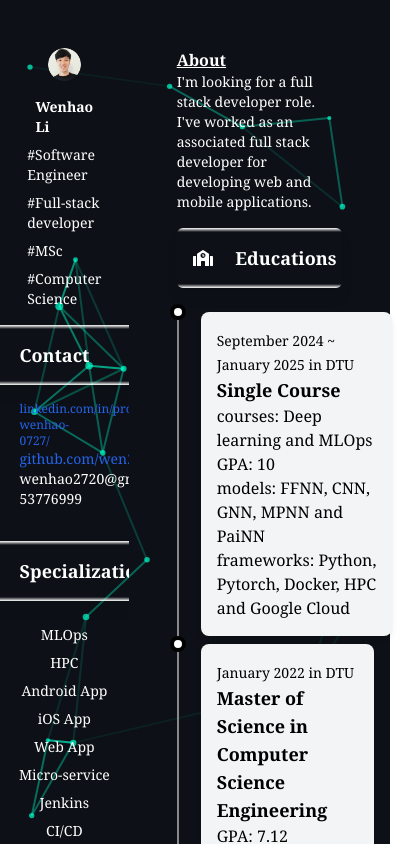
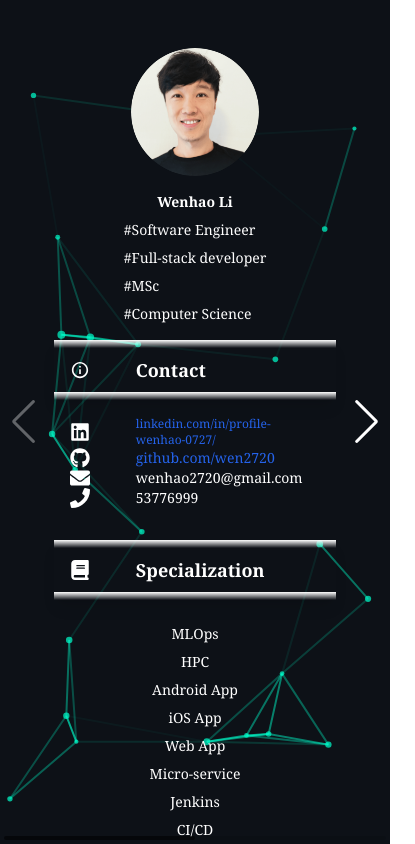
Before and after one commit to wen2720/next.cv, a Next.js app: page / in a window 390 px wide. Shown: the top 844 px of the page, 415 px wide, since content can reach past the window. Built offline with nearby package versions, Linux system fonts and the light colour scheme.

Commit message:
v a.28.02.2025

```diff
--- a/app/globals.css
+++ b/app/globals.css
@@ -5,6 +5,7 @@
 :root {
   --background: #ffffff;
   --foreground: #171717;
+  --swiper-navigation-color: #ffffff;
 }
 
 @media (prefers-color-scheme: dark) {
@@ -20,8 +21,6 @@ body {
   font-family: Arial, Helvetica, sans-serif;
 }
 
-
-/* Add this in global.css */
 @layer utilities {
   ::-webkit-scrollbar {
     width: 8px; /* Adjust width */
--- a/components/app/page_cv.tsx
+++ b/components/app/page_cv.tsx
@@ -1,19 +1,86 @@
+// import { LeftColumn, RightColumn } from "@/components";
+// import TestParticles from "@/components/app/particles_test"
+
+// const CvPage = () => (
+//     <div className="flex h-screen w-full">
+//       {/* Left Side plane (3/8 of the screen) */}
+//       <TestParticles/>
+//       <aside className="w-[33%] p-6 h-screen overflow-y-auto z-10">
+//         <LeftColumn/>
+//       </aside>
+
+//       {/* Main Content Area (5/8 of the screen) */}
+//       <main className="w-[67%] p-6 z-10">
+//         <RightColumn/>
+//       </main>
+//     </div>
+//   )
+
+// export default CvPage
+
+"use client";
 import { LeftColumn, RightColumn } from "@/components";
-import TestParticles from "@/components/app/particles_test"
+import TestParticles from "@/components/app/particles_test";
+import { useEffect, useState } from "react";
 
-const CvPage = () => (
-    <div className="flex h-screen w-full">
-      {/* Left Side plane (3/8 of the screen) */}
-      <TestParticles/>
-      <aside className="w-[33%] p-6 h-screen overflow-y-auto z-10">
-        <LeftColumn/>
-      </aside>
 
-      {/* Main Content Area (5/8 of the screen) */}
-      <main className="w-[67%] p-6 z-10">
-        <RightColumn/>
-      </main>
+import { Swiper, SwiperSlide } from 'swiper/react';
+import { Navigation, Scrollbar, A11y } from 'swiper/modules';
+import 'swiper/css';
+import 'swiper/css/navigation';
+import 'swiper/css/scrollbar';
+
+
+const CvPage = () => {
+  const [isMobile, setIsMobile] = useState(false);
+
+  useEffect(() => {
+    const checkScreenSize = () => {
+      setIsMobile(window.innerWidth < 800);
+    };
+    checkScreenSize();
+    window.addEventListener("resize", checkScreenSize);
+    return () => window.removeEventListener("resize", checkScreenSize);
+  }, []);
+
+  return (
+    <div className="h-screen w-full ">
+      <TestParticles />
+      {
+        isMobile ?
+        (
+        <Swiper
+          modules={[Navigation, Scrollbar, A11y]}
+          slidesPerView={1}
+          navigation
+          scrollbar={{ draggable: true }}
+        >
+          <SwiperSlide>
+          <div className="p-6 h-screen overflow-y-auto z-10">
+            <LeftColumn />
+          </div>
+          </SwiperSlide>
+          <SwiperSlide>
+          <div className="p-6 h-screen overflow-y-auto z-10">
+            <RightColumn />
+          </div>
+          </SwiperSlide>
+        </Swiper>
+        )
+        :
+        (
+          <div className="flex h-screen w-full">
+            <aside className="w-[33%] p-6 z-10">
+              <LeftColumn />
+            </aside>
+            <main className="w-[67%] p-6 z-10">
+              <RightColumn />
+            </main>
+          </div>
+        )
+      }
     </div>
-  )
+  );
+};
 
-export default CvPage
+export default CvPage;
--- a/components/color_box.tsx
+++ b/components/color_box.tsx
@@ -22,12 +22,16 @@ export const ColorBox: React.FC<IconText> = (
 	}
 ) => (
 	<>
-		<div className="mt-4 p-4 rounded-md shadow-lg relative overflow-hidden">
+		<div className="mt-4 p-4 rounded-md shadow-lg relative overflow-visible">
 			{/* Fading top edge */}
-			<div className="absolute top-0 left-0 right-0 h-2 bg-gradient-to-b from-white via-transparent to-transparent"></div>
+			<div className="absolute top-0 left-0 right-0 h-2 bg-gradient-to-b from-white"
+				style={{ backgroundImage: 'linear-gradient(to bottom, white, rgba(255, 255, 255, 0.5), rgba(255, 255, 255, 0))', }}
+			></div>
 
 			{/* Fading bottom edge */}
-			<div className="absolute bottom-0 left-0 right-0 h-2 bg-gradient-to-t from-white via-transparent to-transparent"></div>
+			<div className="absolute bottom-0 left-0 right-0 h-2 bg-gradient-to-b from-white"
+				style={{ backgroundImage: 'linear-gradient(to bottom, white, rgba(255, 255, 255, 0.5), rgba(255, 255, 255, 0))', }}
+			></div>
 
 			{/* bar */}
 			<IconLabel
--- a/components/event_box.tsx
+++ b/components/event_box.tsx
@@ -32,11 +32,17 @@ export const EventBox: React.FC<WorkExp> = ({
 }) => (
   <>
     {/* Time Point */}
-    <div className={clsx("-left-[7px] w-4 h-4 bg-white rounded-full border-4 border-black absolute", start ? "top-10" : "top-0")}></div>
+    <div className={clsx("-left-[7px] w-4 h-4 rounded-full border-4 absolute", start ? "top-10" : "top-0")}
+      style={{ backgroundColor: 'rgba(255, 255, 255, 1)', borderColor: 'rgba(0, 0, 0, 1)',
+        borderWidth: '3px', borderStyle: 'solid',
+      }}
+    ></div>
 
 
     {/* Event Content */}
-    <div className="ml-6 mt-2 bg-gray-100 p-4 rounded-lg shadow-md text-black">
+    <div className="ml-6 mt-2 p-4 rounded-lg shadow-md text-black"
+      style={{ backgroundColor: 'rgba(243, 244, 246, 1)' }}
+    >
       <span className="text-sm">{date}</span>
       <h3 className="text-lg font-bold">{title}</h3>
       {projects?.map((e) =>(
--- a/components/link_text.tsx
+++ b/components/link_text.tsx
@@ -11,7 +11,7 @@ const LinkText:React.FC<TextLink> = (
         link === undefined?
         id
         :
-        <a className={"text-blue-600"} href={link}>{id}</a>
+        <a style={{ color: 'rgba(37, 99, 235, 1)' }} href={link}>{id}</a>
       }
   </>
 )
--- a/package.json
+++ b/package.json
@@ -18,6 +18,7 @@
     "react-dom": "^19.0.0",
     "react-icons": "^5.4.0",
     "react-tsparticles": "^2.12.2",
+    "swiper": "^11.2.4",
     "tsparticles": "^3.8.1",
     "tsparticles-slim": "^2.12.0"
   },
```
Also changed, not shown: 1 other file (tests, documents, lock files or other folders).
